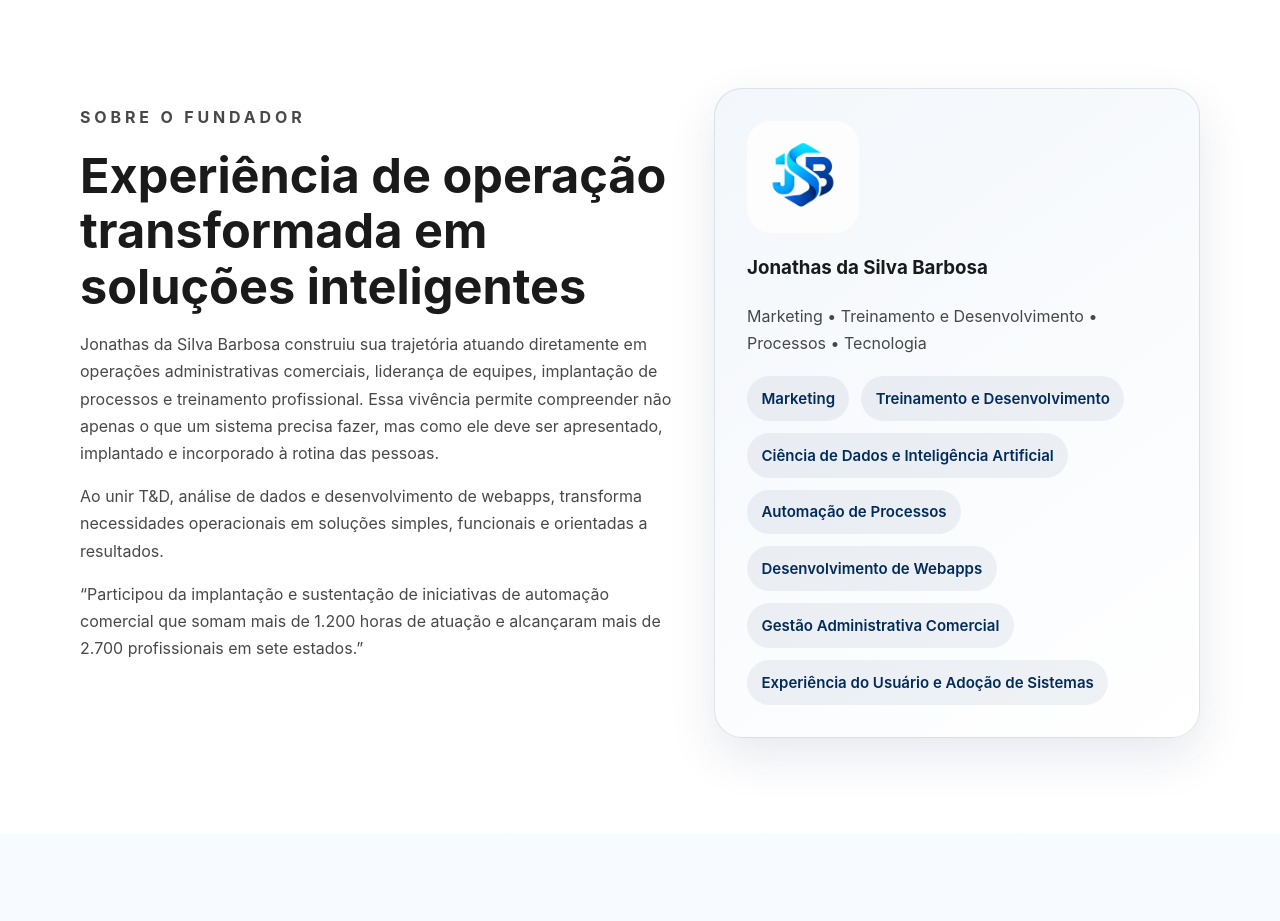
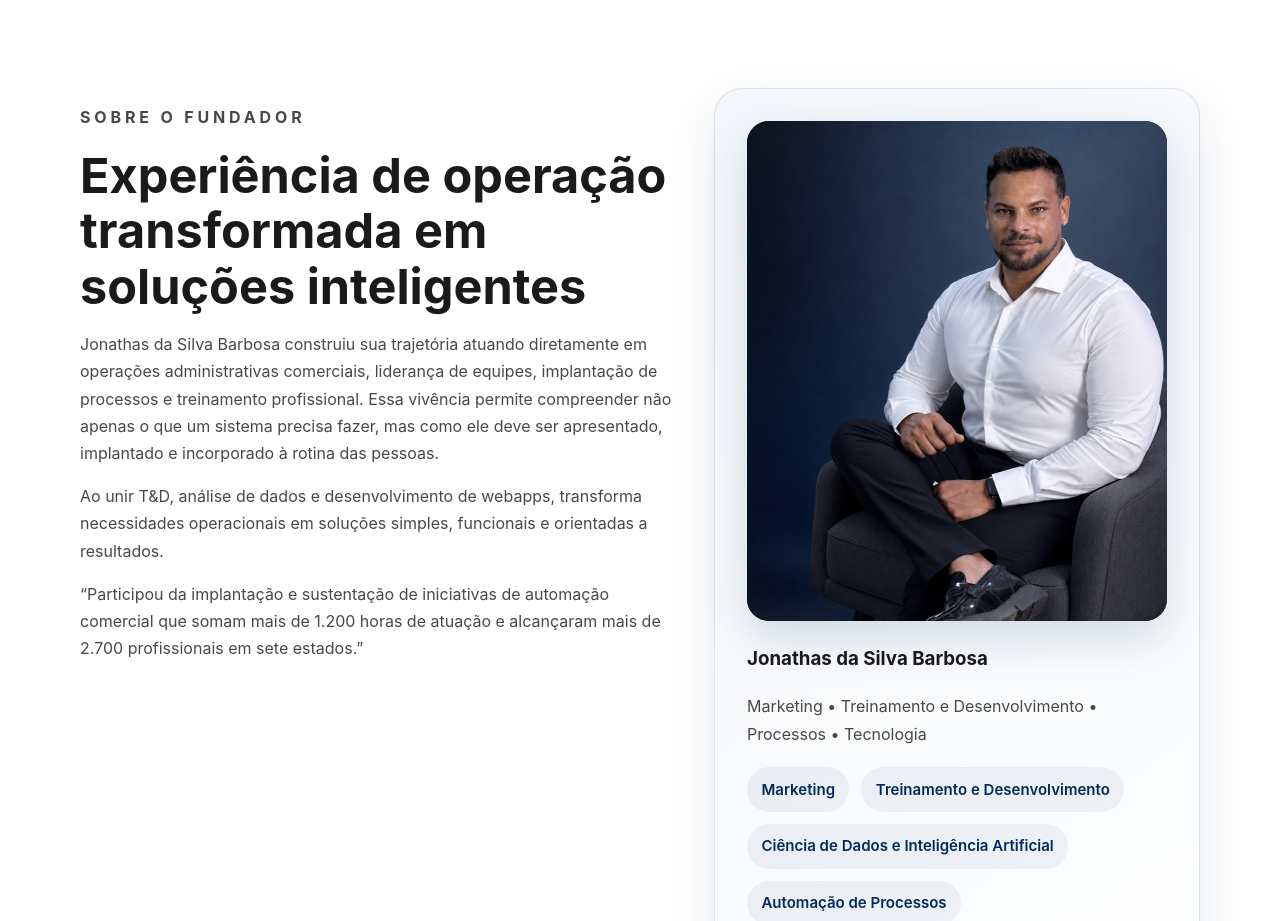
Before and after one commit to JonathassBarbosa/SITE-JSB-SMART-SERVICE, a website: page index.html in a window 1280 px wide. Shown: the part 1020-1941 px from the top of the page. Drawn offline with Linux system fonts and the light colour scheme.

Commit message:
Adiciona foto profissional do fundador

```diff
--- a/branding.css
+++ b/branding.css
@@ -62,19 +62,21 @@
   box-shadow: 0 24px 60px rgba(0, 43, 91, 0.2);
 }
 
-.founder-avatar--brand {
-  width: 112px;
-  height: 112px;
-  padding: 0;
+.founder-photo {
+  width: 100%;
+  height: clamp(340px, 42vw, 500px);
   overflow: hidden;
-  background: transparent;
-  border-radius: 24px;
+  background: var(--brand-navy);
+  border-radius: 22px;
+  margin-bottom: 1.35rem;
+  box-shadow: 0 18px 46px rgba(0, 43, 91, 0.16);
 }
 
-.founder-avatar--brand img {
+.founder-photo img {
   width: 100%;
   height: 100%;
-  object-fit: contain;
+  object-fit: cover;
+  object-position: center 24%;
 }
 
 .footer-brand {
@@ -107,4 +109,8 @@
   .hero-brand-icon {
     width: min(60%, 220px);
   }
+
+  .founder-photo {
+    height: 420px;
+  }
 }
--- a/index.html
+++ b/index.html
@@ -125,12 +125,14 @@
             </p>
           </div>
           <div class="about-card">
-            <div class="founder-avatar founder-avatar--brand">
+            <div class="founder-photo">
               <img
-                src="assets/jsb-icon-512.png"
-                alt="Ícone JSB Smart Services"
-                width="112"
-                height="112"
+                src="assets/fundador-jonathas.jpg"
+                alt="Retrato profissional de Jonathas da Silva Barbosa, fundador da JSB Smart Services"
+                width="789"
+                height="1400"
+                loading="lazy"
+                decoding="async"
               />
             </div>
             <h3>Jonathas da Silva Barbosa</h3>
```
Also changed, not shown: assets/fundador-jonathas.jpg (added).
